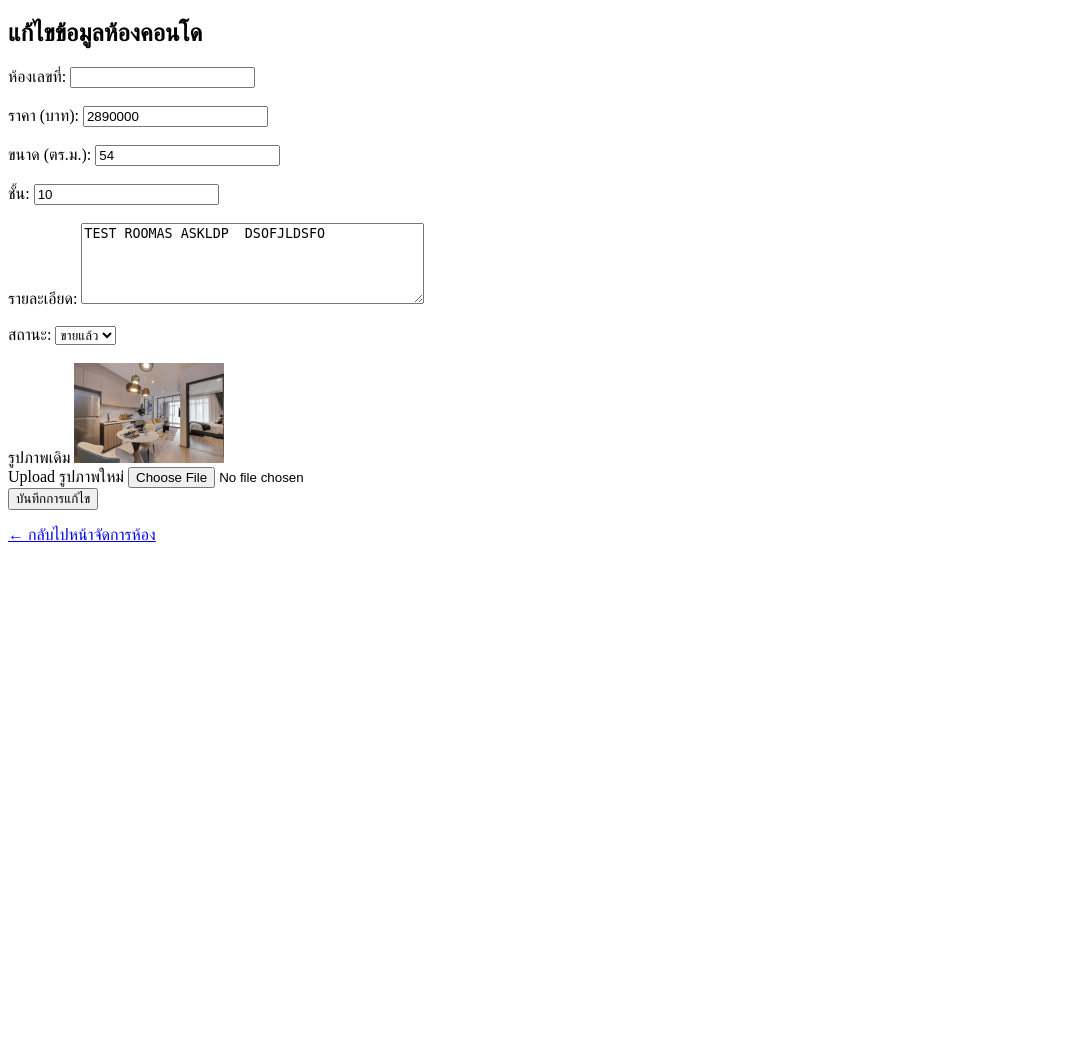
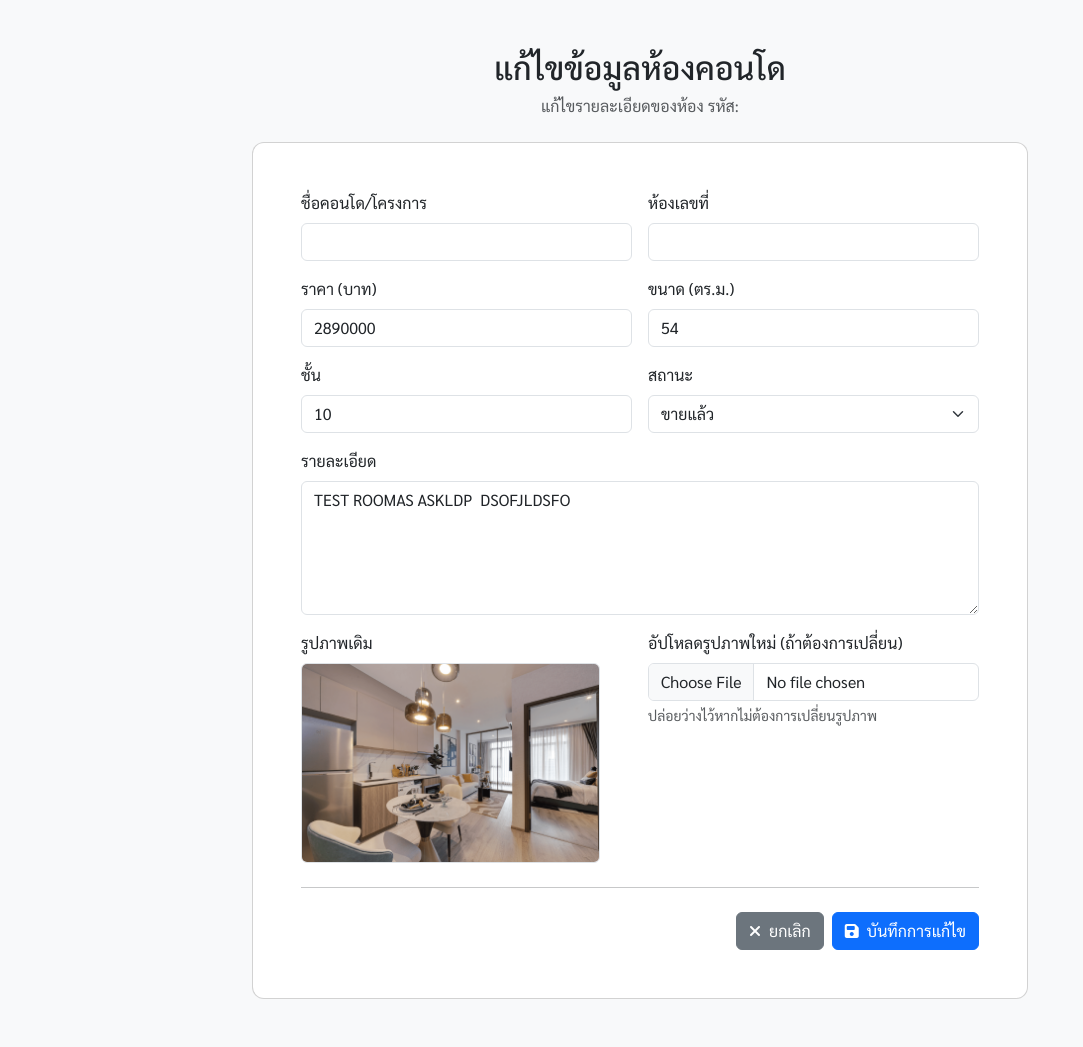
Before and after one commit to THAN014/Mini-Project-Condo-web, a PHP site: page /edit_room.php?Room_id=1 in a window 1280 px wide. Shown: the whole page, without its empty margins (0-1083 px from the left). Before the commit the page ends 542 px from the top, so only its background shows below. Run offline with PHP 8.4, Linux system fonts and the light colour scheme; a user stored in the database is signed in; data comes from the database, SQL or seed files in the repository.

Commit message:
Update edit Room  keep img when not change

```diff
--- a/edit_room.php
+++ b/edit_room.php
@@ -2,9 +2,14 @@
 session_start();
 include 'ConnectDB.php';
 
-// ✅ ตรวจสอบว่าเป็น admin
+// ✅ Logic เดิมของคุณยังคงอยู่ครบถ้วนและทำงานได้ดี
 if (!isset($_SESSION['User_id']) || $_SESSION['Role'] !== 'Admin') {
     die("คุณไม่มีสิทธิ์เข้าถึงหน้านี้ <a href='login.php'>เข้าสู่ระบบ</a>");
+}
+
+// ตรวจสอบว่ามี Room_id ส่งมาหรือไม่
+if (!isset($_GET['Room_id'])) {
+    die("ไม่พบรหัสห้องที่ต้องการแก้ไข");
 }
 
 $Room_id = $_GET['Room_id'];
@@ -23,55 +28,105 @@ if (!$room_db) {
 
 <head>
     <meta charset="UTF-8">
-    <title>แก้ไขห้องคอนโด</title>
+    <meta name="viewport" content="width=device-width, initial-scale=1.0">
+    <title>แก้ไขห้องคอนโด - Chonburi Condo</title>
+
+    <link href="https://cdn.jsdelivr.net/npm/bootstrap@5.3.3/dist/css/bootstrap.min.css" rel="stylesheet">
+    <link rel="stylesheet" href="https://cdnjs.cloudflare.com/ajax/libs/font-awesome/6.5.1/css/all.min.css">
+    <link href="https://fonts.googleapis.com/css2?family=Sarabun:wght@400;500;700&display=swap" rel="stylesheet">
+
+    <style>
+        body {
+            font-family: 'Sarabun', sans-serif;
+            background-color: #f8f9fa;
+        }
+
+        .container {
+            max-width: 800px;
+        }
+
+        .card {
+            border-radius: 0.75rem;
+        }
+    </style>
 </head>
 
 <body>
+    <div class="container my-5">
+        <div class="text-center mb-4">
             <h2>แก้ไขข้อมูลห้องคอนโด</h2>
+            <p class="text-muted">แก้ไขรายละเอียดของห้อง <?= htmlspecialchars($room_db['Room_name'] ?? 'รหัส: ' . $room_db['Room_number']); ?></p>
+        </div>
 
+        <div class="card p-4 p-md-5">
             <form method="post" action="edit_room_action.php" enctype="multipart/form-data">
                 <input type="hidden" name="Room_id" value="<?= $room_db['Room_id']; ?>">
 
-        <label>ห้องเลขที่:
-            <input type="number" name="Room_number" value="<?= $room_db['Room_number']; ?>" required>
-        </label><br><br>
-
-        <label>ราคา (บาท):
-            <input type="number" name="Room_price" value="<?= $room_db['Room_price']; ?>" required>
-        </label><br><br>
-
-        <label>ขนาด (ตร.ม.):
-            <input type="number" name="Room_size" value="<?= $room_db['Room_size']; ?>" required>
-        </label><br><br>
-
-        <label>ชั้น:
-            <input type="number" name="Room_floor" value="<?= $room_db['Room_floor']; ?>" required>
-        </label><br><br>
-
-        <label>รายละเอียด:
-            <textarea name="description" rows="5" cols="40"><?= $room_db['Description']; ?></textarea>
-        </label><br><br>
-
-        <label>สถานะ:
-            <select name="Status">
+                <div class="row g-3">
+                    <div class="col-md-6">
+                        <label for="room_name" class="form-label">ชื่อคอนโด/โครงการ</label>
+                        <input type="text" class="form-control" id="room_name" name="Room_name" value="<?= htmlspecialchars($room_db['Room_name'] ?? ''); ?>" required>
+                    </div>
+                    <div class="col-md-6">
+                        <label for="room_number" class="form-label">ห้องเลขที่</label>
+                        <input type="text" class="form-control" id="room_number" name="Room_number" value="<?= htmlspecialchars($room_db['Room_number']); ?>" required>
+                    </div>
+                    <div class="col-md-6">
+                        <label for="room_price" class="form-label">ราคา (บาท)</label>
+                        <input type="number" class="form-control" id="room_price" name="Room_price" value="<?= $room_db['Room_price']; ?>" required>
+                    </div>
+                    <div class="col-md-6">
+                        <label for="room_size" class="form-label">ขนาด (ตร.ม.)</label>
+                        <input type="number" step="0.01" class="form-control" id="room_size" name="Room_size" value="<?= $room_db['Room_size']; ?>" required>
+                    </div>
+                    <div class="col-md-6">
+                        <label for="room_floor" class="form-label">ชั้น</label>
+                        <input type="number" class="form-control" id="room_floor" name="Room_floor" value="<?= $room_db['Room_floor']; ?>" required>
+                    </div>
+                    <div class="col-md-6">
+                        <label for="status" class="form-label">สถานะ</label>
+                        <select class="form-select" id="status" name="Status">
                             <option value="Empty" <?= $room_db['Status'] == 'Empty' ? 'selected' : ''; ?>>ว่าง</option>
                             <option value="reserve" <?= $room_db['Status'] == 'reserve' ? 'selected' : ''; ?>>ถูกจอง</option>
                             <option value="Sold" <?= $room_db['Status'] == 'Sold' ? 'selected' : ''; ?>>ขายแล้ว</option>
                         </select>
-        </label><br><br>
-        <div class="mb-3">
-                                <label class="form-label">รูปภาพเดิม</label>
-                                <img src="img/Condo_img/<?= $room_db['Picture']; ?>" width="150">
                     </div>
-                            <div class="mb-3">
-                                <label class="form-label">Upload รูปภาพใหม่</label>
-                                <input type="file" name="Picture" class="form-control">
+                    <div class="col-12">
+                        <label for="description" class="form-label">รายละเอียด</label>
+                        <textarea class="form-control" id="description" name="description" rows="5"><?= htmlspecialchars($room_db['Description'] ?? ''); ?></textarea>
                     </div>
 
-        <button type="submit">บันทึกการแก้ไข</button>
+                    <div class="col-md-6">
+                        <label class="form-label">รูปภาพเดิม</label>
+                        <div>
+                            <?php if (!empty($room_db['Picture'])): ?>
+                                <img src="img/Condo_img/<?= htmlspecialchars($room_db['Picture']); ?>" alt="รูปภาพเดิม" class="img-fluid rounded border" style="max-height: 200px;">
+                            <?php else: ?>
+                                <p class="text-muted">ไม่มีรูปภาพ</p>
+                            <?php endif; ?>
+                        </div>
+                    </div>
+                    <div class="col-md-6">
+                        <label for="picture" class="form-label">อัปโหลดรูปภาพใหม่ (ถ้าต้องการเปลี่ยน)</label>
+                        <input type="file" class="form-control" id="picture" name="Picture">
+                        <div class="form-text">ปล่อยว่างไว้หากไม่ต้องการเปลี่ยนรูปภาพ</div>
+
+                        <input type="hidden" name="Picture_old" value="<?= htmlspecialchars($room_db['Picture']) ?>">
+                        <input type="hidden" name="Room_id" value="<?= htmlspecialchars($room_db['Room_id']) ?>">
+                    </div>
+                </div>
+
+                <hr class="my-4">
+
+                <div class="d-flex justify-content-end gap-2">
+                    <a href="manage_room.php" class="btn btn-secondary"><i class="fa-solid fa-xmark me-2"></i>ยกเลิก</a>
+                    <button type="submit" class="btn btn-primary"><i class="fa-solid fa-floppy-disk me-2"></i>บันทึกการแก้ไข</button>
+                </div>
             </form>
+        </div>
+    </div>
 
-    <p><a href="manage_room.php">← กลับไปหน้าจัดการห้อง</a></p>
+    <script src="https://cdn.jsdelivr.net/npm/bootstrap@5.3.3/dist/js/bootstrap.bundle.min.js"></script>
 </body>
 
 </html>
```
Also changed, not shown: edit_room_action.php (+35 -5 lines). Lines whose indentation alone changed are shown as unchanged.
